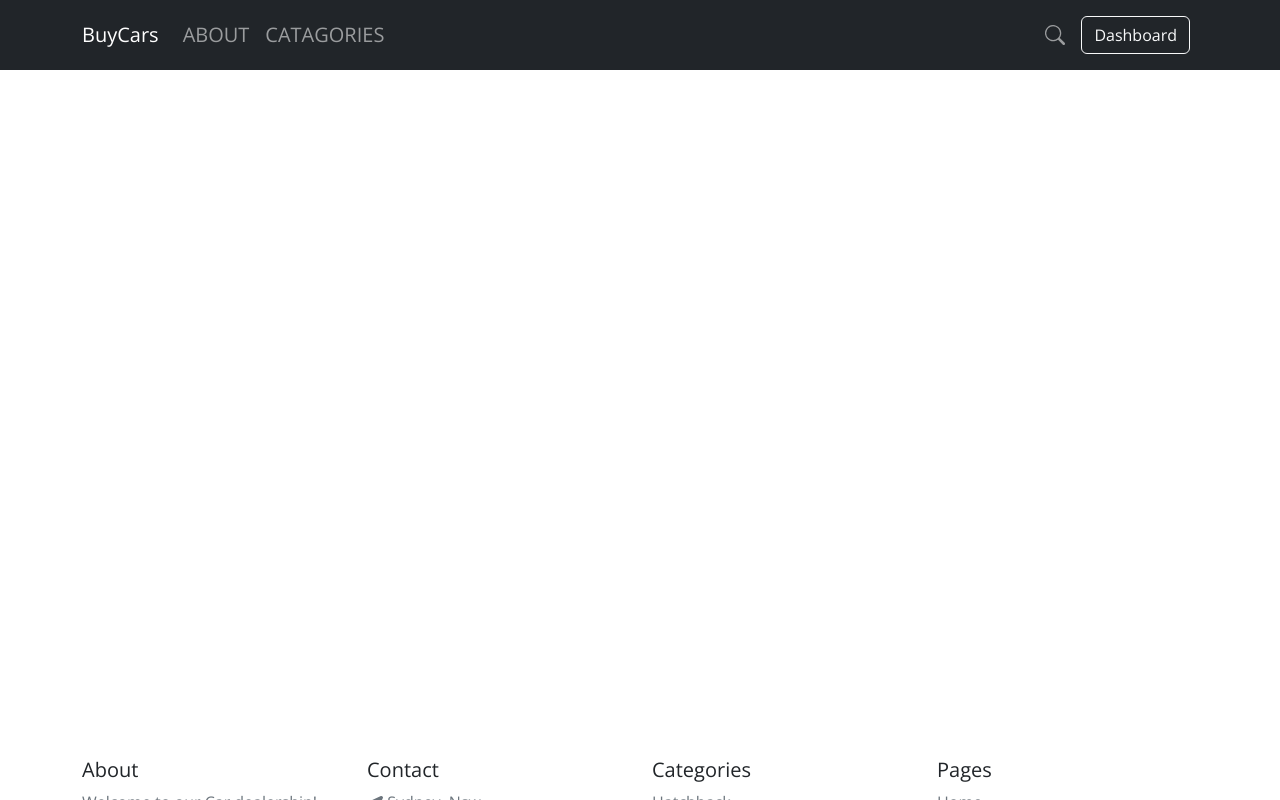
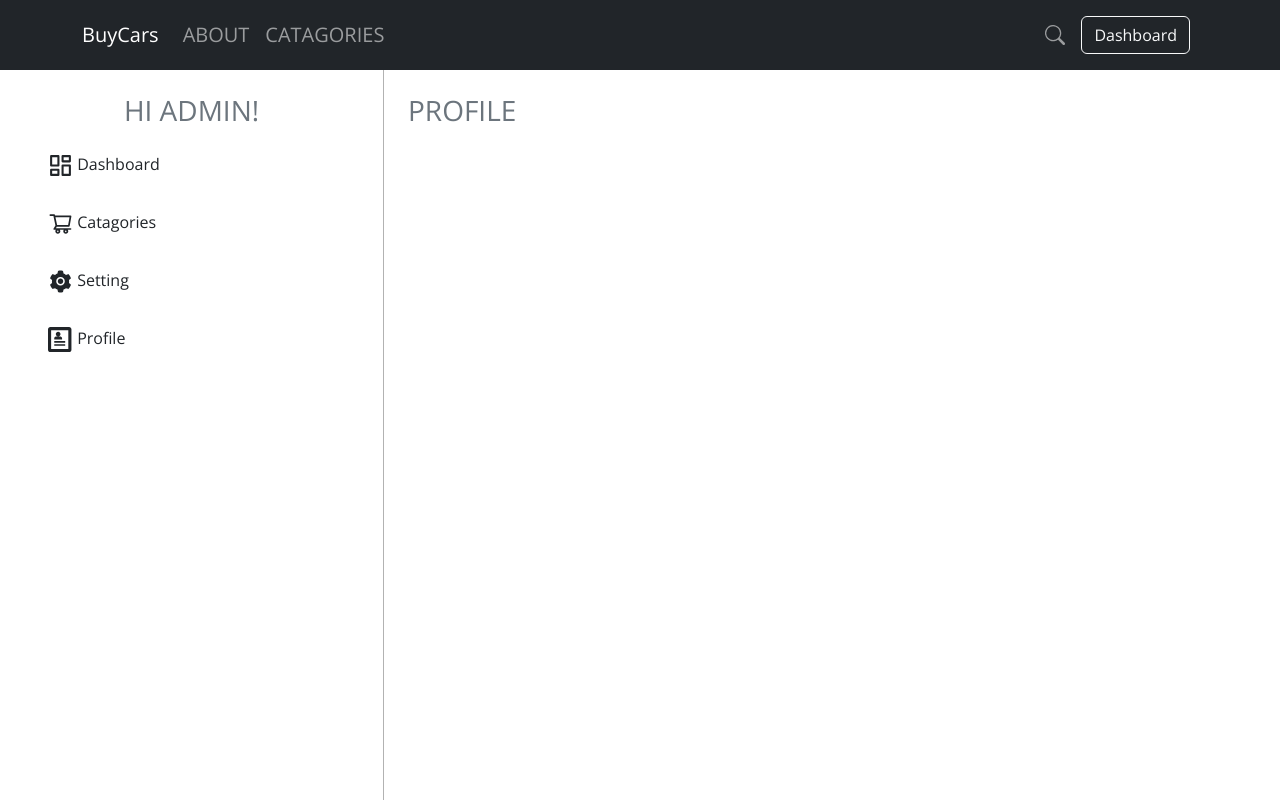
Before and after one commit to shivamanibrt/BuyCars, a React (Create React App) app: page /profile in a window 1280 px wide. Shown: the top 800 px of the page. Built offline with nearby package versions, Linux system fonts and the light colour scheme.

Commit message:
completed admin layout

```diff
--- a/src/Admin/AdminLayout/AdminLayout.js
+++ b/src/Admin/AdminLayout/AdminLayout.js
@@ -1,20 +1,56 @@
-import React from 'react'
-import { PrivatePage } from '../../Pages/PrivatePage/PrivatePage'
+import React from 'react';
+
+import { PrivatePage } from '../../Pages/PrivatePage/PrivatePage';
+import { Link } from 'react-router-dom';
+
+import { LuLayoutDashboard } from 'react-icons/lu';
+import { AiFillSetting } from 'react-icons/ai';
+import { ImProfile } from 'react-icons/im';
+import { AiOutlineShoppingCart } from 'react-icons/ai';
 
 export const AdminLayout = ({ children }) => {
+    const user = true;
+
     return (
         <PrivatePage>
             <div className='user-layout'>
                 <div className='left'>
-                    <h1>
-                        Hi hello
-                    </h1>
+                    <h3 className='text-center text-secondary mt-4'>Hi Admin!</h3>
+                    <ul className='nav-links'>
+                        {user && ( // Use conditional rendering with `&&`
+                            <>
+                                <li className='nav-item list-unstyled p-3'>
+                                    <Link to='/dashboard' className='nav-link'>
+                                        <LuLayoutDashboard size={25} /> Dashboard
+                                    </Link>
+                                </li>
+
+                                <li className='nav-item list-unstyled p-3'>
+                                    <Link to='/catgories' className='nav-link'>
+                                        <AiOutlineShoppingCart size={25} /> Catagories
+                                    </Link>
+                                </li>
+
+                                <li className='nav-item list-unstyled p-3'>
+                                    <Link to='/dashboard' className='nav-link'>
+                                        <AiFillSetting size={25} /> Setting
+                                    </Link>
+                                </li>
+
+                                <li className='nav-item list-unstyled p-3'>
+                                    <Link to='/profile' className='nav-link'>
+                                        <ImProfile size={25} /> Profile
+                                    </Link>
+                                </li>
+                            </>
+                        )}
+                    </ul>
                 </div>
+
                 <div className='right'>
                     <div>{children}</div>
                 </div>
             </div>
         </PrivatePage>
-
-    )
-}
+    );
+};
--- a/src/Admin/Profile/Orders.js
+++ b/src/Admin/Catagories/Catagories.js
@@ -1,11 +1,11 @@
 import React from 'react'
-import { AdminLayout } from '../Profile'
+import { AdminLayout } from '../AdminLayout/AdminLayout'
 
-export const Orders = () => {
+export const Catgories = () => {
     return (
         <AdminLayout>
             <div className='p-4 text-secondary'>
-                <h3>Orders</h3>
+                <h3>Catgories</h3>
             </div>
         </AdminLayout>
     )
--- a/src/Admin/Orders/Orders.js
+++ b/src/Admin/Profile/Profile.js
@@ -1,11 +1,11 @@
 import React from 'react'
-import { AdminLayout } from '../AdminLayout/AdminLayout'
+import { AdminLayout } from '../../Admin/AdminLayout/AdminLayout'
 
-export const Orders = () => {
+export const Profile = () => {
     return (
         <AdminLayout>
             <div className='p-4 text-secondary'>
-                <h3>Orders</h3>
+                <h3>Profile</h3>
             </div>
         </AdminLayout>
     )
--- a/src/App.js
+++ b/src/App.js
@@ -10,7 +10,8 @@ import { Home } from './Pages/Home/Home';
 import { AdminLayout } from './Admin/AdminLayout/AdminLayout';
 import { Dashboard } from './Admin/Dashboard/Dashboard';
 import { Products } from './Admin/Products/Products';
-import { Orders } from './Admin/Orders/Orders';
+import { Catgories } from './Admin/Catagories/Catagories';
+import { Profile } from './Admin/Profile/Profile';
 
 
 function App() {
@@ -26,7 +27,8 @@ function App() {
           <Route path='adminLayout' element={<AdminLayout />} />
           <Route path='dashboard' element={<Dashboard />} />
           <Route path='products' element={<Products />} />
-          <Route path='orders' element={<Orders />} />
+          <Route path='catgories' element={<Catgories />} />
+          <Route path='profile' element={<Profile />} />
         </Routes>
       </Layout>
     </>
```
